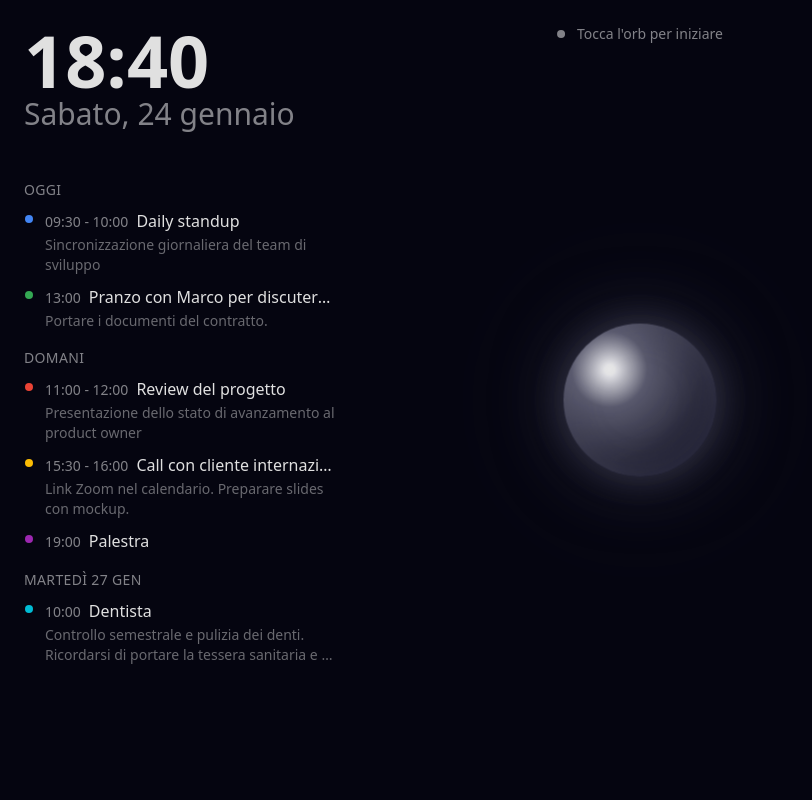
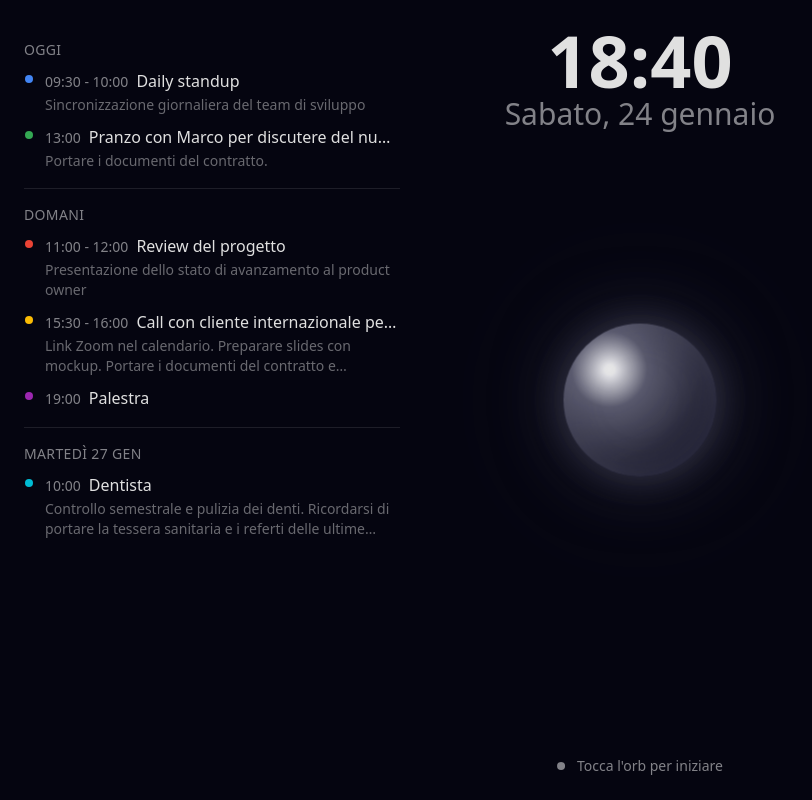
Before and after one commit to CodingMyke/jarvis_ts, a Next.js app: page / in a window 1280 px wide. Shown: the whole page, without its empty margins (0-812 px from the left). Built offline with nearby package versions, Linux system fonts and the light colour scheme.

Commit message:
calendario altezza massima della pagina

```diff
--- a/app/components/organisms/UpcomingEvents.tsx
+++ b/app/components/organisms/UpcomingEvents.tsx
@@ -1,7 +1,10 @@
 "use client";
 
 import { useState, useCallback, useMemo, useRef, useEffect } from "react";
-import { DayEvents, type DayEventsData } from "@/app/components/molecules/DayEvents";
+import {
+  DayEvents,
+  type DayEventsData,
+} from "@/app/components/molecules/DayEvents";
 
 // Stima l'altezza extra necessaria quando un evento si espande
 const EXPANSION_HEIGHT_ESTIMATE = 180; // px - copre descrizione lunga + location + attendees + padding
@@ -18,6 +21,7 @@ function useEventsScroll(expandedEventId: string | null) {
   }, [scrollOffset]);
 
   useEffect(() => {
+    const frameId = requestAnimationFrame(() => {
       // Se nessun evento è espanso, torna a offset 0
       if (!expandedEventId) {
         setScrollOffset(0);
@@ -27,7 +31,7 @@ function useEventsScroll(expandedEventId: string | null) {
       if (!containerRef.current || !contentRef.current) return;
 
       const expandedElement = contentRef.current.querySelector(
-      `[data-event-id="${expandedEventId}"]`
+        `[data-event-id="${expandedEventId}"]`,
       ) as HTMLElement | null;
 
       if (!expandedElement) return;
@@ -46,6 +50,9 @@ function useEventsScroll(expandedEventId: string | null) {
 
       // Se serve scroll lo applica, altrimenti resetta a 0
       setScrollOffset(overflow > 0 ? overflow : 0);
+    });
+
+    return () => cancelAnimationFrame(frameId);
   }, [expandedEventId]);
 
   return { containerRef, contentRef, scrollOffset };
@@ -80,7 +87,8 @@ function useFakeEvents(): DayEventsData[] {
           },
           {
             id: "2",
-            title: "Pranzo con Marco per discutere del nuovo progetto di intelligenza artificiale",
+            title:
+              "Pranzo con Marco per discutere del nuovo progetto di intelligenza artificiale",
             time: "13:00",
             color: "#34a853",
             description: "Portare i documenti del contratto.",
@@ -98,15 +106,18 @@ function useFakeEvents(): DayEventsData[] {
             time: "11:00",
             endTime: "12:00",
             color: "#ea4335",
-            description: "Presentazione dello stato di avanzamento al product owner",
+            description:
+              "Presentazione dello stato di avanzamento al product owner",
           },
           {
             id: "4",
-            title: "Call con cliente internazionale per la definizione dei requisiti della fase 2",
+            title:
+              "Call con cliente internazionale per la definizione dei requisiti della fase 2.",
             time: "15:30",
             endTime: "16:00",
             color: "#fbbc04",
-            description: "Link Zoom nel calendario. Preparare slides con mockup.",
+            description:
+              "Link Zoom nel calendario. Preparare slides con mockup. Portare i documenti del contratto e assicurarsi che il cliente abbia ricevuto l'invito. Cerchiamo di chiuderlo prima possibile perché ne va della mia mensilità.",
             location: "Zoom Meeting",
             attendees: ["John Smith", "Sarah Johnson", "Marco Rossi"],
           },
@@ -126,7 +137,8 @@ function useFakeEvents(): DayEventsData[] {
             title: "Dentista",
             time: "10:00",
             color: "#00bcd4",
-            description: "Controllo semestrale e pulizia dei denti. Ricordarsi di portare la tessera sanitaria e i referti delle ultime radiografie panoramiche. Chiedere al dottore informazioni sulla possibilità di installare un apparecchio invisibile per correggere il leggero disallineamento dei denti anteriori.",
+            description:
+              "Controllo semestrale e pulizia dei denti. Ricordarsi di portare la tessera sanitaria e i referti delle ultime radiografie panoramiche. Chiedere al dottore informazioni sulla possibilità di installare un apparecchio invisibile per correggere il leggero disallineamento dei denti anteriori.",
             location: "Studio Dentistico Bianchi",
           },
         ],
@@ -140,7 +152,8 @@ function useFakeEvents(): DayEventsData[] {
 export function UpcomingEvents() {
   const days = useFakeEvents();
   const [expandedEventId, setExpandedEventId] = useState<string | null>(null);
-  const { containerRef, contentRef, scrollOffset } = useEventsScroll(expandedEventId);
+  const { containerRef, contentRef, scrollOffset } =
+    useEventsScroll(expandedEventId);
 
   const handleToggleEvent = useCallback((eventId: string) => {
     setExpandedEventId((current) => (current === eventId ? null : eventId));
@@ -154,24 +167,26 @@ export function UpcomingEvents() {
     <div
       ref={containerRef}
       className={`
-        mt-12
-        max-h-[calc(100vh-220px)]
+        mt-4
+        max-h-[calc(100vh-100px)]
         ${isScrolled ? "events-fade-top" : ""}
       `}
       style={{ clipPath: "inset(0 -10rem 0 0)" }}
     >
       <div
         ref={contentRef}
-        className="space-y-4 pr-2 max-w-xs transition-transform duration-500 ease-[cubic-bezier(0.22,1,0.36,1)]"
+        className="space-y-4 pr-2 max-w-sm transition-transform duration-500 ease-[cubic-bezier(0.22,1,0.36,1)]"
         style={{ transform: `translateY(-${scrollOffset}px)` }}
       >
-        {days.map((dayData) => (
+        {days.map((dayData, index) => (
+          <div key={dayData.date.toISOString()}>
+            {index > 0 && <div className="mb-4 border-t border-white/10" />}
             <DayEvents
-            key={dayData.date.toISOString()}
               data={dayData}
               expandedEventId={expandedEventId}
               onToggleEvent={handleToggleEvent}
             />
+          </div>
         ))}
       </div>
     </div>
--- a/app/page.tsx
+++ b/app/page.tsx
@@ -86,24 +86,26 @@ export default function ChatbotPage() {
   return (
     <div className="fixed inset-0 overflow-hidden bg-background p-6">
       {/* Top bar */}
-      <div className="flex items-center justify-between">
-        {/* Date/Time & Events - Left */}
-        <div className="flex flex-col">
+      <div className="flex items-start justify-between">
+        {/* Events - Top Left */}
+        <UpcomingEvents />
+
+        {/* Date/Time - Top Center */}
+        <div className="absolute left-1/2 top-6 -translate-x-1/2 flex flex-col items-center">
           <span className="text-7xl font-semibold text-foreground">{time}</span>
           <span className="text-3xl text-muted">{day}, {date}</span>
-          <UpcomingEvents />
-        </div>
-
-        {/* Status indicator - Center */}
-        <div className="absolute left-1/2 top-6 -translate-x-1/2">
-          <div className="flex items-center gap-3">
-            <div className={`h-2 w-2 rounded-full ${status.dotColor} ${listeningMode !== "idle" ? "animate-pulse" : ""}`} />
-            <span className={`text-sm ${status.color}`}>{status.label}</span>
-          </div>
         </div>
 
         {/* Spacer for balance */}
         <div className="w-24" />
+      </div>
+
+      {/* Status indicator - Bottom Center */}
+      <div className="absolute bottom-6 left-1/2 -translate-x-1/2">
+        <div className="flex items-center gap-3">
+          <div className={`h-2 w-2 rounded-full ${status.dotColor} ${listeningMode !== "idle" ? "animate-pulse" : ""}`} />
+          <span className={`text-sm ${status.color}`}>{status.label}</span>
+        </div>
       </div>
 
       {/* Main content - Orb centered */}
```
Lines whose indentation alone changed are shown as unchanged.
